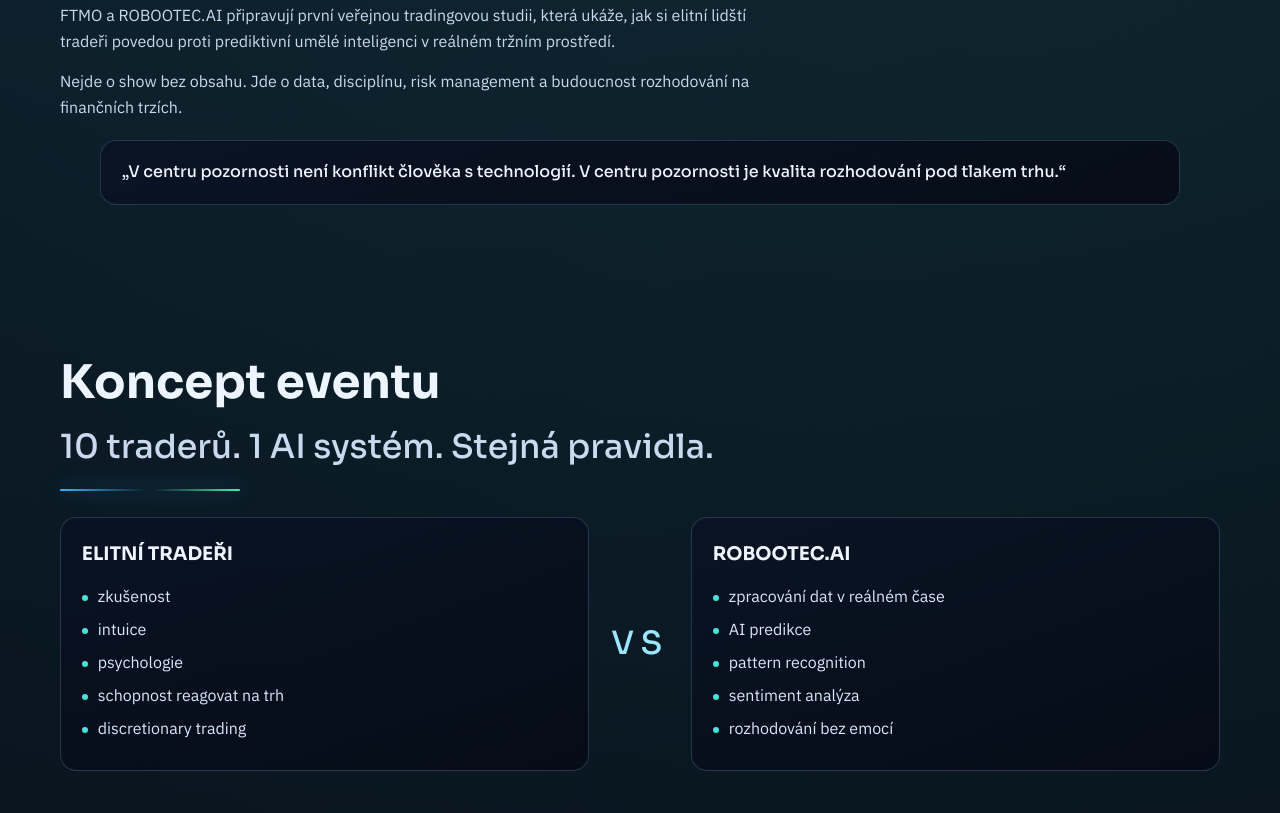
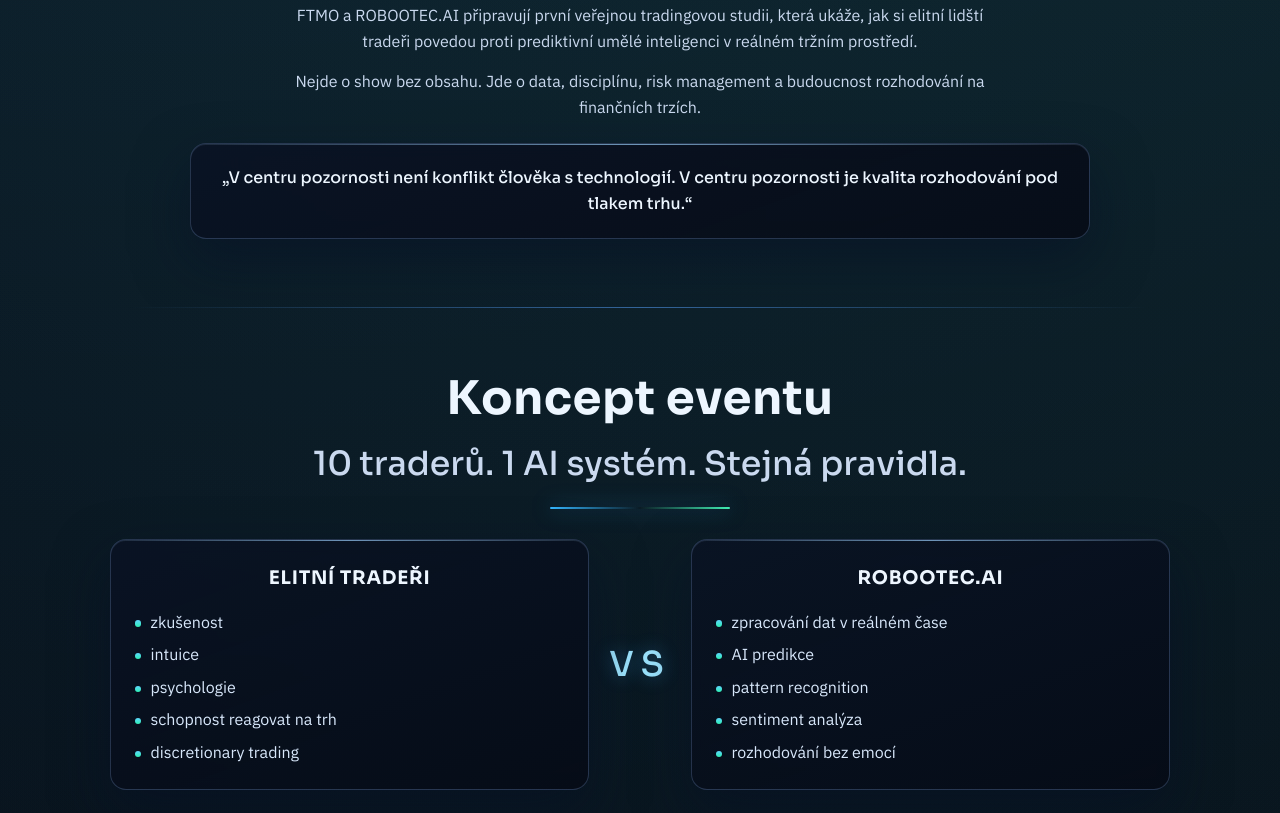
Before and after one commit to RADEKGELETY/AI-trading-battle, a plain HTML site: page index.html in a window 1280 px wide. Shown: the part 1147-1960 px from the top of the page. Drawn offline with Linux system fonts and the light colour scheme.

Commit message:
Refine centered premium layout for presentation

```diff
--- a/index.html
+++ b/index.html
@@ -259,37 +259,62 @@
       .section {
         position: relative;
         padding: clamp(3.2rem, 5.3vw, 5.2rem) 0;
+        overflow: clip;
+      }
+
+      .section .container {
+        position: relative;
+        text-align: center;
+      }
+
+      .section .container > * {
+        position: relative;
+        z-index: 2;
+      }
+
+      .section::before {
+        content: "";
+        position: absolute;
+        left: 10%;
+        right: 10%;
+        top: 0;
+        height: 1px;
+        background: linear-gradient(90deg, transparent, rgba(84, 159, 248, 0.55), transparent);
+        pointer-events: none;
       }
 
       .section-title {
         margin: 0;
         font-family: "Sora", sans-serif;
         font-size: clamp(1.7rem, 4vw, 2.9rem);
-        line-height: 1.08;
+        line-height: 1.03;
+        letter-spacing: 0.01em;
       }
 
       .sub-title {
-        margin: 0.75rem 0 0;
+        margin: 0.82rem auto 0;
         font-family: "Sora", sans-serif;
         font-size: clamp(1.2rem, 2.6vw, 2.1rem);
         color: #dff1ff;
+        max-width: 30ch;
       }
 
       .section p {
-        margin: 0.9rem 0 0;
+        margin: 0.92rem auto 0;
         color: #cad9ef;
-        max-width: 74ch;
+        max-width: 76ch;
       }
 
       .lead {
         color: #e3efff;
         font-size: clamp(1rem, 1.65vw, 1.16rem);
+        max-width: 80ch;
       }
 
       .glow-line {
         width: min(180px, 50%);
         height: 2px;
-        margin-top: 0.9rem;
+        margin: 1rem auto 0;
         border-radius: 999px;
         background: linear-gradient(90deg, var(--blue), rgba(64, 196, 255, 0), var(--green));
         box-shadow: 0 0 20px rgba(47, 176, 255, 0.56);
@@ -309,6 +334,34 @@
         border-radius: var(--radius);
         border: 1px solid var(--line);
         background: var(--panel);
+        position: relative;
+        overflow: hidden;
+        box-shadow:
+          0 22px 54px rgba(6, 16, 36, 0.52),
+          inset 0 1px 0 rgba(188, 220, 255, 0.1);
+        backdrop-filter: blur(7px);
+        -webkit-backdrop-filter: blur(7px);
+      }
+
+      .panel::before,
+      .quote::before,
+      .duel-card::before,
+      .rules-box::before,
+      .metrics-box::before,
+      .leaderboard-box::before,
+      .event-claim::before,
+      .audience-card::before,
+      .business-card::before,
+      .about-box::before,
+      .register-box::before {
+        content: "";
+        position: absolute;
+        left: 0;
+        right: 0;
+        top: 0;
+        height: 1px;
+        background: linear-gradient(90deg, transparent, rgba(155, 209, 255, 0.65), transparent);
+        pointer-events: none;
       }
 
       .quote,
@@ -318,25 +371,29 @@
       .event-claim,
       .about-box,
       .register-box {
-        padding: 1.2rem 1.3rem;
+        padding: 1.32rem 1.36rem;
       }
 
       .quote {
-        margin-top: 1.2rem;
+        margin: 1.4rem auto 0;
         font-family: "Sora", sans-serif;
-        line-height: 1.55;
+        line-height: 1.62;
+        max-width: 900px;
       }
 
       .dual-grid {
-        margin-top: 1.6rem;
+        margin: 1.85rem auto 0;
         display: grid;
         grid-template-columns: minmax(0, 1fr) auto minmax(0, 1fr);
         gap: 1rem;
+        max-width: 1060px;
+        align-items: stretch;
       }
 
       .duel-card {
-        padding: 1.3rem;
-        transition: transform 0.24s ease, border-color 0.24s ease;
+        padding: 1.45rem 1.28rem;
+        transition: transform 0.24s ease, border-color 0.24s ease, box-shadow 0.24s ease;
+        text-align: center;
       }
 
       .duel-card:hover,
@@ -348,6 +405,7 @@
       .event-claim:hover {
         transform: translateY(-4px);
         border-color: rgba(100, 198, 255, 0.62);
+        box-shadow: 0 16px 40px rgba(8, 24, 52, 0.42);
       }
 
       .duel-card h3,
@@ -356,26 +414,32 @@
       .about-box h3 {
         margin: 0;
         font-family: "Sora", sans-serif;
+        letter-spacing: 0.04em;
       }
 
       ul.clean {
-        margin: 0.95rem 0 0;
+        margin: 1rem auto 0;
         list-style: none;
         padding: 0;
+        display: grid;
+        gap: 0.42rem;
+        justify-items: center;
       }
 
       ul.clean li {
         position: relative;
         padding-left: 1rem;
-        margin-bottom: 0.44rem;
+        margin-bottom: 0;
         color: #d8e8fb;
+        width: min(430px, 100%);
+        text-align: left;
       }
 
       ul.clean li::before {
         content: "";
         position: absolute;
         left: 0;
-        top: 0.65em;
+        top: 0.68em;
         width: 0.38rem;
         height: 0.38rem;
         border-radius: 50%;
@@ -387,9 +451,10 @@
         place-items: center;
         min-width: 70px;
         font-family: "Sora", sans-serif;
-        font-size: 2rem;
+        font-size: 2.15rem;
         letter-spacing: 0.2em;
         color: #9de5ff;
+        text-shadow: 0 0 18px rgba(62, 182, 255, 0.42);
       }
 
       .rules-grid,
@@ -397,17 +462,20 @@
       .why-grid,
       .about-grid,
       .ftmo-grid {
-        margin-top: 1.6rem;
+        margin: 1.8rem auto 0;
         display: grid;
         grid-template-columns: 1.1fr 0.9fr;
         gap: 1rem;
+        max-width: 1060px;
+        align-items: stretch;
       }
 
       .metric-pills {
-        margin-top: 0.9rem;
+        margin-top: 0.95rem;
         display: flex;
         flex-wrap: wrap;
         gap: 0.52rem;
+        justify-content: center;
       }
 
       .pill {
@@ -417,6 +485,12 @@
         background: rgba(8, 28, 22, 0.52);
         color: #d7ffe9;
         font-size: 0.82rem;
+      }
+
+      .leaderboard-box {
+        margin: 1.3rem auto 0;
+        max-width: 1060px;
+        text-align: left;
       }
 
       .leaderboard-wrap {
@@ -479,26 +553,30 @@
         margin-top: 0.7rem;
         font-size: 0.75rem;
         color: #95add0;
+        text-align: center;
       }
 
       .audience-grid,
       .business-grid {
-        margin-top: 1.35rem;
+        margin: 1.5rem auto 0;
         display: grid;
         grid-template-columns: repeat(4, minmax(0, 1fr));
         gap: 0.85rem;
+        max-width: 1080px;
       }
 
       .audience-card,
       .business-card {
-        padding: 1rem;
+        padding: 1.2rem 1.05rem;
         transition: transform 0.22s ease, border-color 0.22s ease;
+        text-align: center;
       }
 
       .audience-card p,
       .business-card p {
-        margin: 0.62rem 0 0;
+        margin: 0.62rem auto 0;
         color: #cbdcf2;
+        max-width: 32ch;
       }
 
       .register .fomo {
@@ -511,7 +589,8 @@
       }
 
       .register-box {
-        margin-top: 1.3rem;
+        margin: 1.4rem auto 0;
+        max-width: 760px;
       }
 
       .form-grid {
@@ -578,6 +657,7 @@
         flex-wrap: wrap;
         gap: 0.8rem;
         align-items: center;
+        justify-content: center;
       }
 
       #formMessage {
@@ -604,6 +684,9 @@
         display: grid;
         grid-template-columns: 1fr 1fr;
         gap: 1rem;
+        max-width: 980px;
+        margin: 0 auto;
+        text-align: center;
       }
 
       .footer-title {
@@ -617,10 +700,11 @@
       }
 
       .footer-note {
-        margin-top: 1rem;
+        margin: 1rem auto 0;
         font-size: 0.77rem;
         color: #8ea4c7;
         max-width: 90ch;
+        text-align: center;
       }
 
       .reveal {
@@ -720,6 +804,19 @@
         .meta-pill {
           font-size: 0.86rem;
           padding: 0.5rem 0.86rem;
+        }
+
+        .section {
+          padding: 3rem 0;
+        }
+
+        .section p {
+          max-width: 40ch;
+        }
+
+        ul.clean li {
+          width: 100%;
+          max-width: 100%;
         }
 
         .audience-grid,
```
